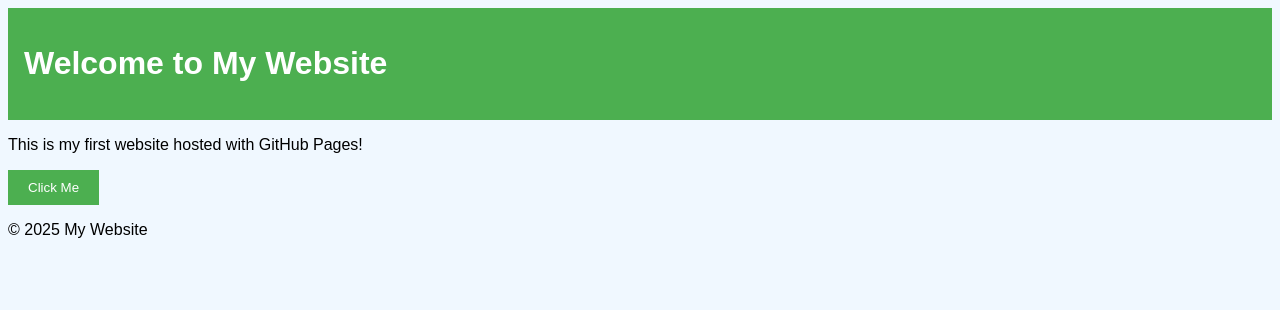
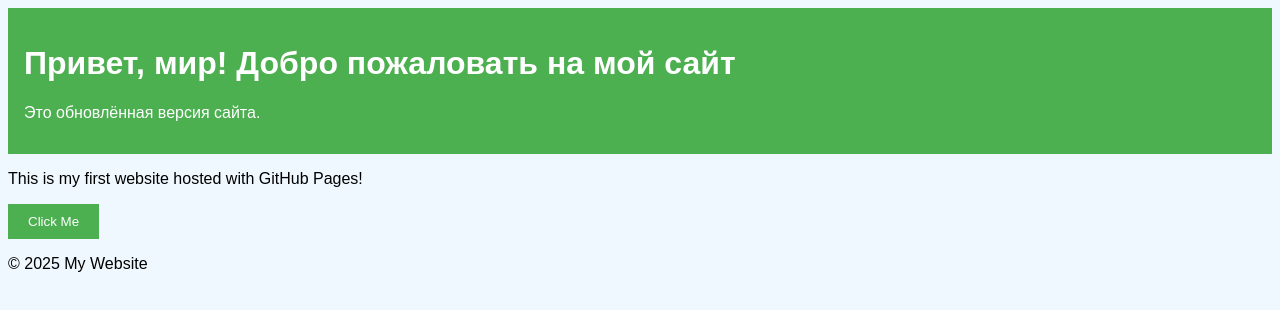
Before and after one commit to nurjanatsca23/my-website, a plain HTML site: page index.html in a window 1280 px wide. Drawn offline with Linux system fonts and the light colour scheme.

Commit message:
Update index.html

```diff
--- a/index.html
+++ b/index.html
@@ -11,7 +11,8 @@
 </head>
 <body>
     <header>
-        <h1>Welcome to My Website</h1>
+<h1>Привет, мир! Добро пожаловать на мой сайт</h1>
+<p>Это обновлённая версия сайта.</p>
     </header>
 
     <main>
```
